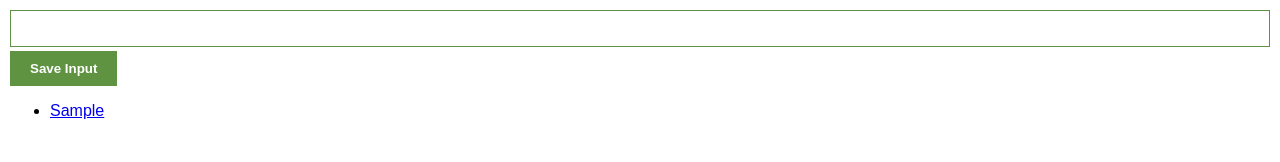
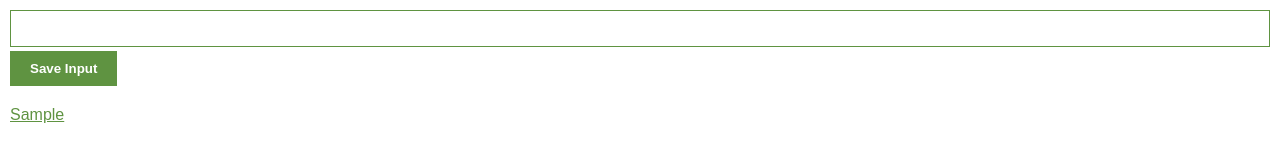
Before and after one commit to NewmanSaurusRex/lead-chrome-extension, a plain HTML site: page index.html in a window 1280 px wide. Both pictures are taken after typing "Sample" into the empty fields and a click on the button "Save Input". Drawn offline with Linux system fonts and the light colour scheme.

Commit message:
refactor listItems and update css

```diff
--- a/index.css
+++ b/index.css
@@ -19,3 +19,17 @@ button {
   font-weight: bold;
   padding: 10px 20px;
 }
+
+ul {
+  list-style-type: none;
+  padding-left: 0;
+  margin-top: 20px;
+}
+
+li {
+  margin-top: 5px;
+}
+
+li a {
+  color: #5f9341;
+}
--- a/index.js
+++ b/index.js
@@ -19,7 +19,8 @@ inputBtn.addEventListener("click", function () {
 function renderLeads() {
   let listItems = "";
   for (let i = 0; i < myLeads.length; i++) {
-    listItems += `<li>
+    listItems += `
+    <li>
       <a target='_blank' href='${myLeads[i]}'>${myLeads[i]}</a>
       </li>`;
   }
```
